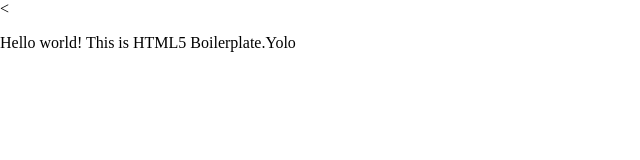
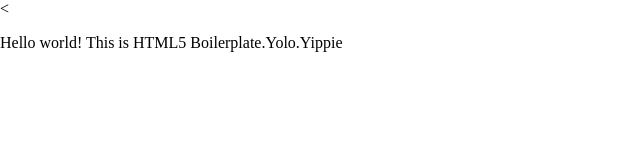
Before and after one commit to vishaka27/Hello-git, a plain HTML site: page index.html in a window 1280 px wide. Shown: the full height of the page, 0-640 px from the left. Drawn offline with nearby package versions, Linux system fonts and the light colour scheme.

Commit message:
second change

```diff
--- a/index.html
+++ b/index.html
@@ -20,7 +20,7 @@
         <![endif]-->
 
         <!-- Add your site or application content here -->
-        <p>Hello world! This is HTML5 Boilerplate.Yolo</p>
+        <p>Hello world! This is HTML5 Boilerplate.Yolo.Yippie</p>
 
         <script src="http://code.jquery.com/jquery-1.12.4.min.js"></script>
         <script>window.jQuery || document.write('<script src="js/vendor/jquery-1.12.4.min.js"><\/script>')</script>
```
